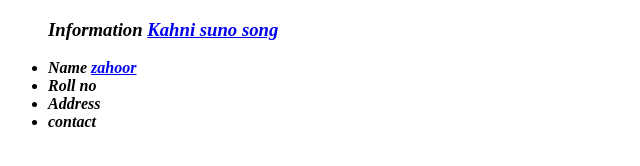
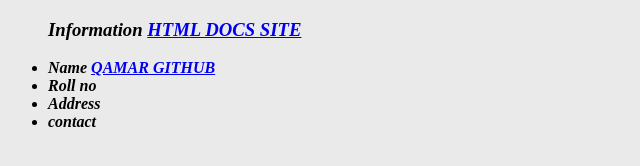
Before and after one commit to QamarBarki/cv, a plain HTML site: page information.html in a window 1280 px wide. Shown: the whole page, without its empty margins (0-640 px from the left). Drawn offline with Linux system fonts and the light colour scheme; files that its build step writes are made by us from their sources.

Commit message:
Add files via upload

```diff
--- a/information.html
+++ b/information.html
@@ -2,14 +2,13 @@
 <html lang="en">
 <head>
     <meta charset="UTF-8">
-    <meta http-equiv="X-UA-Compatible" content="IE=edge">
-    <meta name="viewport" content="width=device-width, initial-scale=1.0">
+    <link rel="stylesheet" href="css/style.css">
     <title>Information</title>
 </head>
 <body>
     <strong><em><ul>
-        <h3>Information <a href="https://www.youtube.com/watch?v=_XBVWlI8TsQ">Kahni suno song </a></h3>
-        <li>Name <a href="https://zahooorkhan.github.io/html-css-project/">zahoor</a></li>
+        <h3>Information <a href="https://developer.mozilla.org/en-US/">HTML DOCS SITE </a></h3>
+        <li>Name <a href="https://github.com/QamarBarki/cv/settings/pages">QAMAR GITHUB</a></li>
         <li>Roll no</li>
         <li>Address</li>
         <li>contact</li>
```
Also changed, not shown: contact.html (+1 -1 lines), form.html (+1 -0 lines), index.html (+8 -6 lines).
